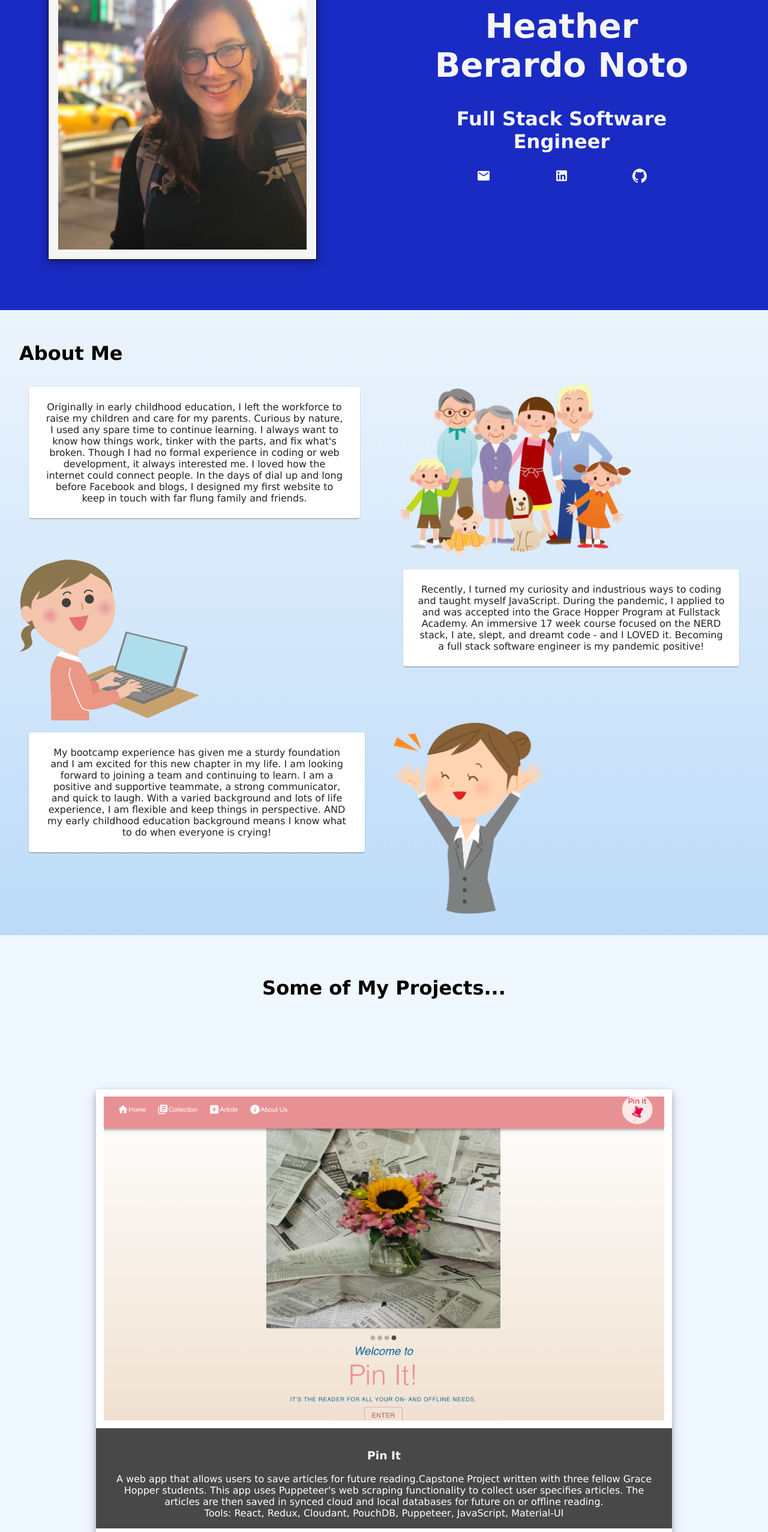
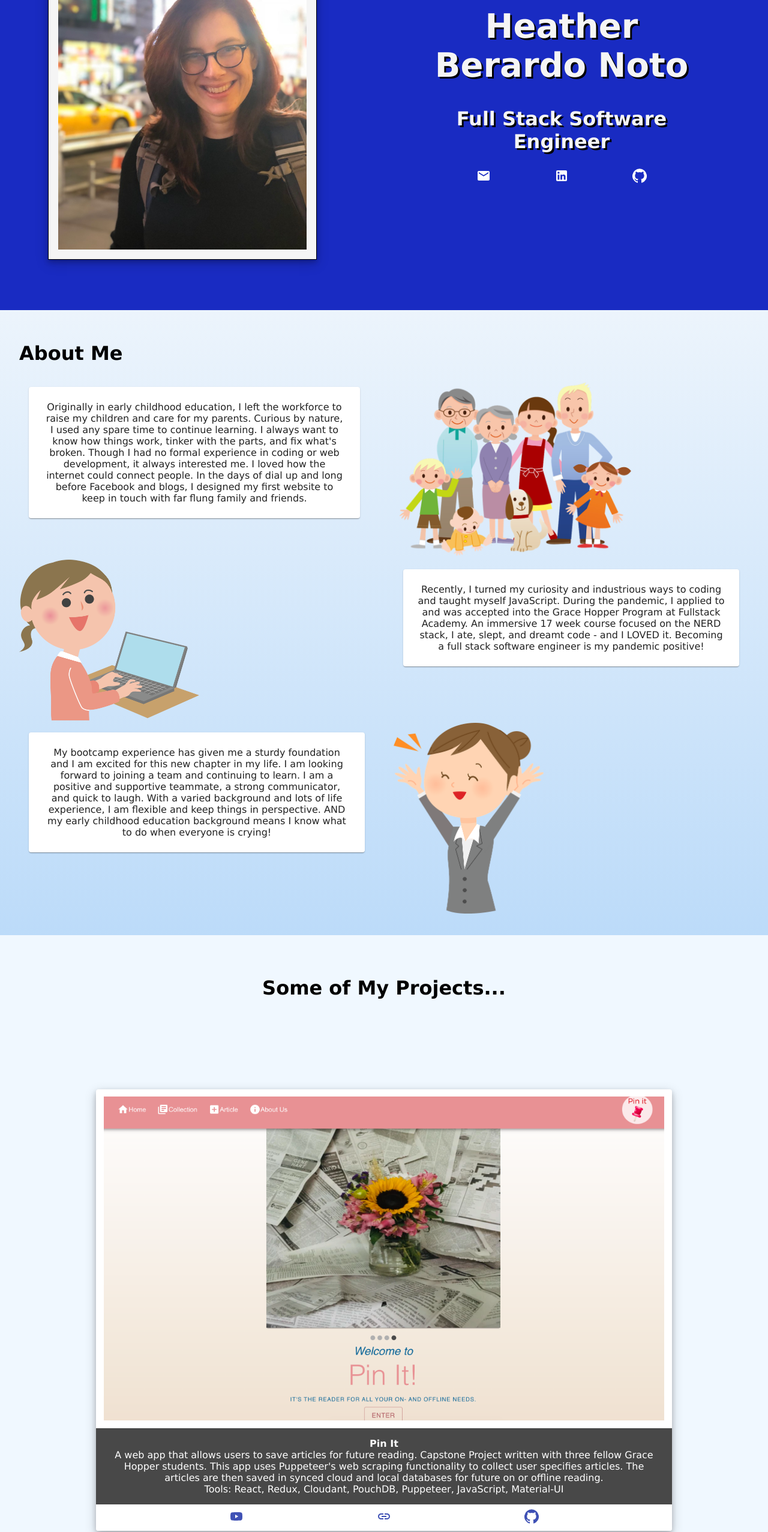
Before and after one commit to heathernoto/StarterPortfolio, a React (Create React App) app: page / in a window 1280 px wide. Shown: the part 234-2788 px from the top of the page at 60% size. Built offline with nearby package versions, Linux system fonts and the light colour scheme.

Commit message:
secured unsecured links, text shadow on cover, delete commented out code

```diff
--- a/src/AboutMe.js
+++ b/src/AboutMe.js
@@ -4,7 +4,6 @@ import family from './images/family.png';
 import coding from './images/working.png';
 import business from './images/happy.png';
 import Grid from '@material-ui/core/Grid';
-//import Slide from '@material-ui/core/Slide';
 
 const useStyles = makeStyles((theme) => ({
   wrapper: {
@@ -41,7 +40,6 @@ export default function AboutMe() {
     <Grid container className={classes.wrapper} id="about-me-section">
       <h1>About Me</h1>
       <Grid container spacing={6} className={classes.paragraphWrapper}>
-        {/* <Slide direction="right" in="true" timeout={3000} mountOnEnter> */}
         <Grid item xs={12} sm={6}>
           <Paper className={classes.paragraphs}>
             Originally in early childhood education, I left the workforce to
@@ -54,11 +52,12 @@ export default function AboutMe() {
             first website to keep in touch with far flung family and friends.
           </Paper>{' '}
         </Grid>
-        {/* </Slide> */}
+
         <Grid item xs={12} sm={6}>
           <img
             alt="family"
             height="300rem"
+            width="auto"
             src={family}
             className={classes.clipArt}
           />
@@ -70,6 +69,7 @@ export default function AboutMe() {
           <img
             alt="coding"
             width="300rem"
+            height="auto"
             src={coding}
             className={classes.clipArt}
           />
@@ -101,6 +101,7 @@ export default function AboutMe() {
           <img
             alt="jumping"
             width="250rem"
+            height="auto"
             src={business}
             className={classes.clipArt}
           />
--- a/src/Contact.js
+++ b/src/Contact.js
@@ -1,6 +1,4 @@
 import { makeStyles } from '@material-ui/core/styles';
-//import Paper from '@material-ui/core/Paper';
-//import Typography from '@material-ui/core/Typography';
 import EmailIcon from '@material-ui/icons/Email';
 import GitHubIcon from '@material-ui/icons/GitHub';
 import Link from '@material-ui/core/Link';
--- a/src/Landing.js
+++ b/src/Landing.js
@@ -18,6 +18,7 @@ const useStyles = makeStyles((theme) => ({
 
   NYC: {
     width: '70%',
+    height: 'auto',
     alignSelf: 'center',
     padding: '1rem',
     margin: '2rem',
@@ -42,9 +43,11 @@ const useStyles = makeStyles((theme) => ({
   name: {
     fontSize: '3.5rem',
     color: 'whiteSmoke',
+    textShadow: '3px 3px black',
   },
   position: {
     fontSize: '2rem',
+    textShadow: '3px 3px black',
   },
   icon: {
     color: 'white',
@@ -59,15 +62,16 @@ export default function Landing() {
       <Grid item xs={12} sm={6}>
         <img alt="Heather" src={coverPhoto} className={classes.NYC} />
       </Grid>
+
       <Grid item xs={12} sm={6}>
-        <div className={classes.textWrapper} elevation={3} square>
+        <Grid className={classes.textWrapper} elevation={3} square>
           {' '}
           <h1 className={classes.name}>
             Heather
             <br /> Berardo Noto
           </h1>
           <h2 className={classes.position}>Full Stack Software Engineer</h2>
-          <div className={classes.links}>
+          <Grid item className={classes.links}>
             {/* email */}
             <Link
               className={classes.icon}
@@ -99,8 +103,8 @@ export default function Landing() {
               href="https://github.com/heathernoto">
               <GitHubIcon className={classes.icon} />
             </Link>
-          </div>
-        </div>
+          </Grid>
+        </Grid>
       </Grid>
     </Grid>
   );
--- a/src/Project.js
+++ b/src/Project.js
@@ -53,9 +53,9 @@ export default function Project() {
                 title={project.title}
               />
               <CardContent className={classes.cardContent} align="center">
-                <h3>{project.title}</h3>
-                {project.shortDescription}
-                {project.longerDescription}
+                <b>{project.title}</b>
+                <br />
+                {project.shortDescription} {project.longerDescription}
                 <br />
                 Tools: {project.tools}
               </CardContent>
@@ -66,7 +66,7 @@ export default function Project() {
                     aria-label="Link to YouTube"
                     target="_blank"
                     href={project.youTube}
-                    color="inherit">
+                    rel="noopener">
                     <YouTubeIcon size="small" />
                   </Link>
                 )}
@@ -76,7 +76,7 @@ export default function Project() {
                     aria-label="Link to deployed project"
                     target="_blank"
                     href={project.link}
-                    color="inherit">
+                    rel="noopener">
                     <LinkIcon size="small" />
                   </Link>
                 )}
@@ -85,7 +85,7 @@ export default function Project() {
                   aria-label="Link to Github repo"
                   target="_blank"
                   href={project.gitHub}
-                  color="inherit">
+                  rel="noopener">
                   <GitHubIcon size="small" />
                 </Link>
               </CardActions>
--- a/src/TechStack.js
+++ b/src/TechStack.js
@@ -1,6 +1,5 @@
 import React from 'react';
 import { makeStyles } from '@material-ui/core/styles';
-//import Typography from '@material-ui/core/Typography';
 import TitleIcon from '@material-ui/icons/Title';
 import ExplicitIcon from '@material-ui/icons/Explicit';
 import CopyrightIcon from '@material-ui/icons/Copyright';
@@ -20,7 +19,7 @@ const useStyles = makeStyles((theme) => ({
   },
   tools: {
     padding: '2rem',
-    fontSize: '1rem',
+    fontSize: '1.5rem',
   },
 }));
 
@@ -29,7 +28,7 @@ export default function TechStack() {
 
   return (
     <div className={classes.paper} id="tech-section">
-      {/* <center> */} <TitleIcon aria-label="T" fontSize="large" />
+      <TitleIcon aria-label="T" fontSize="large" />
       <ExplicitIcon aria-label="E" fontSize="large" />
       <CopyrightIcon aria-label="C" fontSize="large" />
       <Looks4Icon
@@ -55,7 +54,7 @@ export default function TechStack() {
         fontSize="large"
         style={{ transform: 'rotate(90deg)' }}
       />
-      {/* </center> */}
+
       <div className={classes.tools}>
         JavaScript, React, Redux, HTML5, CSS3, Express, Sequelize, PostgreSQL,
         Node.js, Git/GitHub Puppeteer, Material-UI, Heroku, React Bootstrap,
```
Also changed, not shown: src/images/coding.png (deleted), src/images/dinner.png (deleted).
